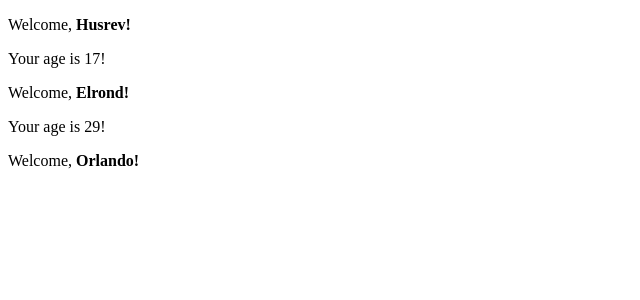
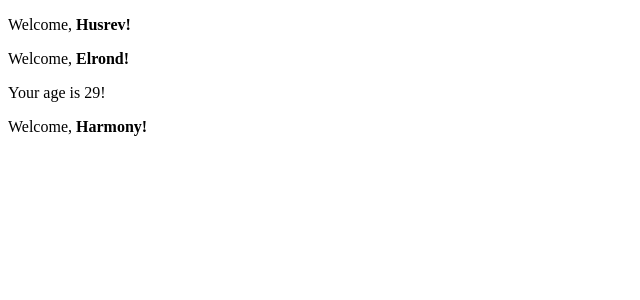
Before and after one commit to hsrvms/develhope-exercises, a React (Vite) app in the folder React/: page / in a window 1280 px wide. Shown: the top 300 px of the page, without its empty margins (0-640 px from the left). Built offline with nearby package versions, Linux system fonts and the light colour scheme.

Commit message:
23-conditional-rendering

```diff
--- a/React/src/App.jsx
+++ b/React/src/App.jsx
@@ -8,7 +8,7 @@ const App = () => {
 		<div>
 			<Welcome name={"Husrev"} age={17}/>
 			<Welcome name={"Elrond"} age={29}/>
-			<Welcome />
+			<Welcome name={"Harmony"} age={85}/>
 		</div>
 	);
 };
--- a/React/src/components/Welcome.jsx
+++ b/React/src/components/Welcome.jsx
@@ -7,11 +7,14 @@ function Age({ age }) {
 }
 
 export default function Welcome({ name = "Orlando", age}) {
+
+  const isValidAge = age > 18 && age < 65;
+
 	return (
 		<>
 			<p>
 				Welcome, <strong>{name}!</strong>
-				{age && <Age age={age} />}
+				{isValidAge && <Age age={age} />}
 			</p>
 		</>
 	);
```
Also changed, not shown: React/src/components/Hello.jsx (deleted, +0 -13 lines), React/src/components/Message.jsx (deleted, +0 -10 lines).
